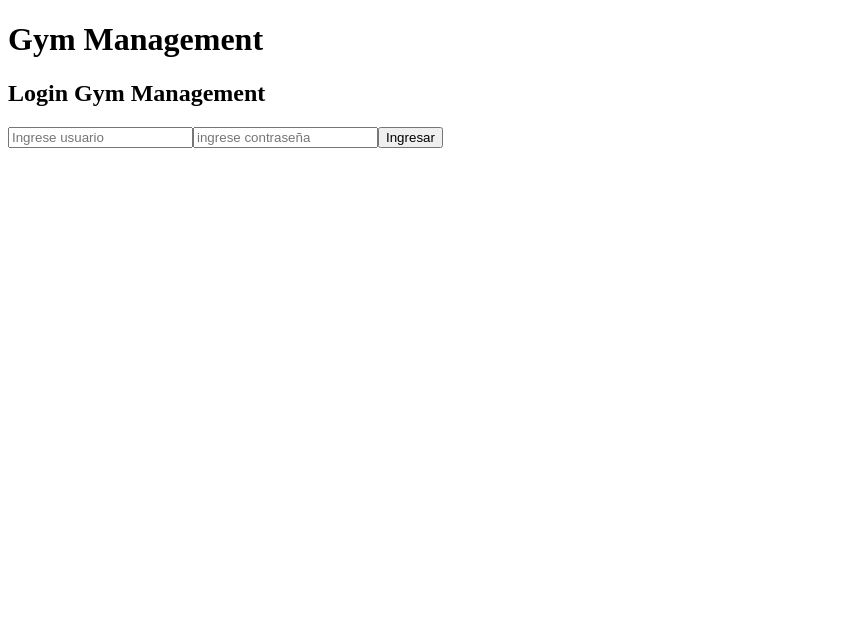
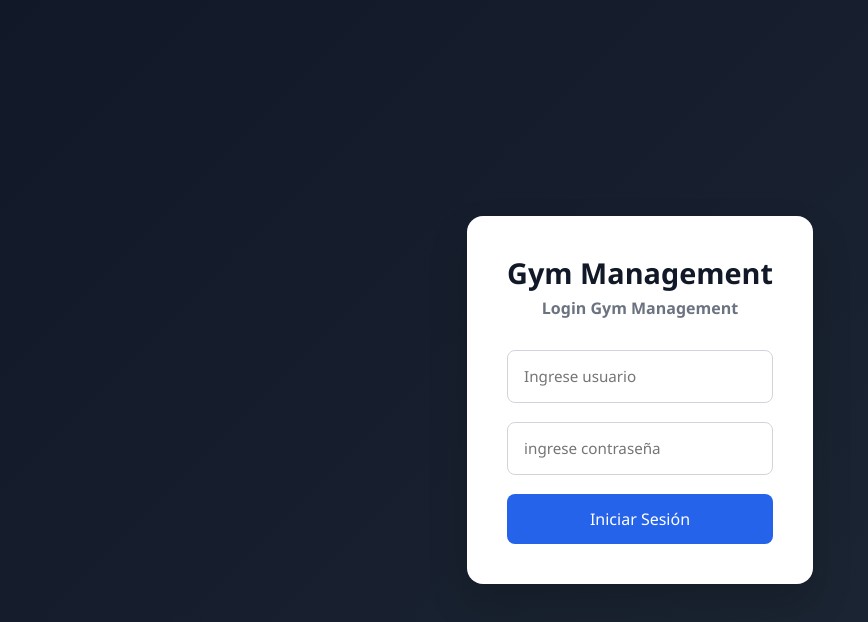
Before and after one commit to Dennis-9430/gym-management, a React (Vite) app: page / in a window 1280 px wide. Shown: the top 622 px of the page, without its empty margins (0-868 px from the left). Built offline with nearby package versions, Linux system fonts and the light colour scheme.

Commit message:
Se realizo el css de login

```diff
--- a/src/main.tsx
+++ b/src/main.tsx
@@ -2,6 +2,7 @@ import React from "react";
 
 import ReactDOM from "react-dom/client";
 import { AuthProvider } from "./context/AuthContext.tsx";
+import "bootstrap/dist/css/bootstrap.min.css";
 import "./styles/index.css";
 import App from "./App.tsx";
 
--- a/src/pages/Login.tsx
+++ b/src/pages/Login.tsx
@@ -3,6 +3,7 @@ import { useNavigate } from "react-router-dom";
 import { useAuth } from "../context/AuthContext";
 import { LoginService } from "../services/auth.services";
 import type { User } from "../types/user.types";
+import "../styles/login.css";
 
 const Login = () => {
   const [username, setUser] = useState("");
@@ -34,24 +35,37 @@ const Login = () => {
   };
   return (
     <>
-      <h1>Gym Management</h1>
-      <div>
-        <h2> Login Gym Management</h2>
-        <form onSubmit={handleSubmit}>
+      <div className="login">
+        <div className="login__container">
+          <div className="login__card">
+            <h1 className="login__title">Gym Management</h1>
+            <h4 className="login__subtitle"> Login Gym Management</h4>
+            <form className="login__form" onSubmit={handleSubmit}>
+              <div className="login__field">
                 <input
+                  className="login__input"
                   type="text"
                   placeholder="Ingrese usuario"
                   value={username}
                   onChange={inputUser}
                 />
+              </div>
+              <div className="login__field">
                 <input
+                  className="login__input"
                   type="password"
                   placeholder="ingrese contraseña"
                   value={password}
                   onChange={inputPassword}
                 />
-          <button type="submit"> Ingresar</button>
+              </div>
+
+              <button className="login__button" type="submit">
+                Iniciar Sesión
+              </button>
             </form>
+          </div>
+        </div>
       </div>
     </>
   );
--- a/src/styles/index.css
+++ b/src/styles/index.css
@@ -0,0 +1,25 @@
+/*css general*/
+* {
+  box-sizing: border-box;
+  margin: 0;
+  padding: 0;
+}
+
+/*fondo general*/
+html,
+body {
+  height: 100%;
+}
+body {
+  background-color: #f4f6f9;
+  font-family: "Segoe UI", Tahoma, Geneva, Verdana, sans-serif;
+  color: #1f2937;
+}
+/*titulos*/
+h1,
+h2,
+h3,
+h4 {
+  font-weight: 600;
+  margin-bottom: 0.5rem;
+}
--- /dev/null
+++ b/src/styles/login.css
@@ -0,0 +1,93 @@
+.login {
+  min-height: 100vh;
+  display: flex;
+  align-items: center;
+  justify-content: center;
+  background: linear-gradient(135deg, #111827, #1f2937);
+  position: relative;
+  overflow: hidden;
+}
+/*para poner una imagen de fondo
+.login::before {
+  content: "";
+  position: relative;
+  width: 600px;
+  height: 600px;
+  background: radial-gradient(
+    circle,
+    rgba(59, 130, 246, 0.25),
+    transparent 70%
+  );
+  top: -150px;
+  right: -150px;
+  z-index: 0;
+}*/
+/*contenedor*/
+.login__card {
+  background: #ffff;
+  /* width: 400px;
+  height: 400px;*/
+  padding: 2.5rem;
+  border-radius: 16px;
+  box-shadow: 0 20px 40px rgba(0, 0, 0, 0.15);
+  backdrop-filter: blur(10px);
+  transition: 0.3s ease;
+}
+.login__card:hover {
+  transform: translateY(-5px);
+}
+/*titulos*/
+.login__title {
+  text-align: center;
+  font-size: 1.8rem;
+  margin-bottom: 0.5rem;
+  color: #111827;
+}
+.login__subtitle {
+  text-align: center;
+  font-size: 1rem;
+  color: #6b7280;
+  margin-bottom: 2rem;
+}
+/*formulario*/
+.login__form {
+  display: flex;
+  flex-direction: column;
+  gap: 1.2rem;
+}
+.login__input {
+  width: 100%;
+  padding: 0.88rem 1rem;
+  border-radius: 8px;
+  border: 1px solid #d1d5db;
+  font-size: 0.95rem;
+  transition: 0.3s;
+}
+.login__input:hover {
+  outline: none;
+  border-color: #2563eb;
+  box-shadow: 0 0 0 3px rgba(37, 99, 235, 0.2);
+}
+/*boton*/
+.login__button {
+  padding: 0.8rem;
+  border: none;
+  border-radius: 8px;
+  background: #2563eb;
+  color: #fff;
+  font-weight: 500;
+  cursor: pointer;
+  transition: 0.3s;
+}
+.login__button:hover {
+  background: #1e40af;
+}
+/*reposive*/
+@media (max-width: 480px) {
+  .login__card {
+    padding: 2rem 1.5rem;
+  }
+  .login__title {
+    font-size: 1.5rem;
+  }
+}
```
Lines whose indentation alone changed are shown as unchanged.
